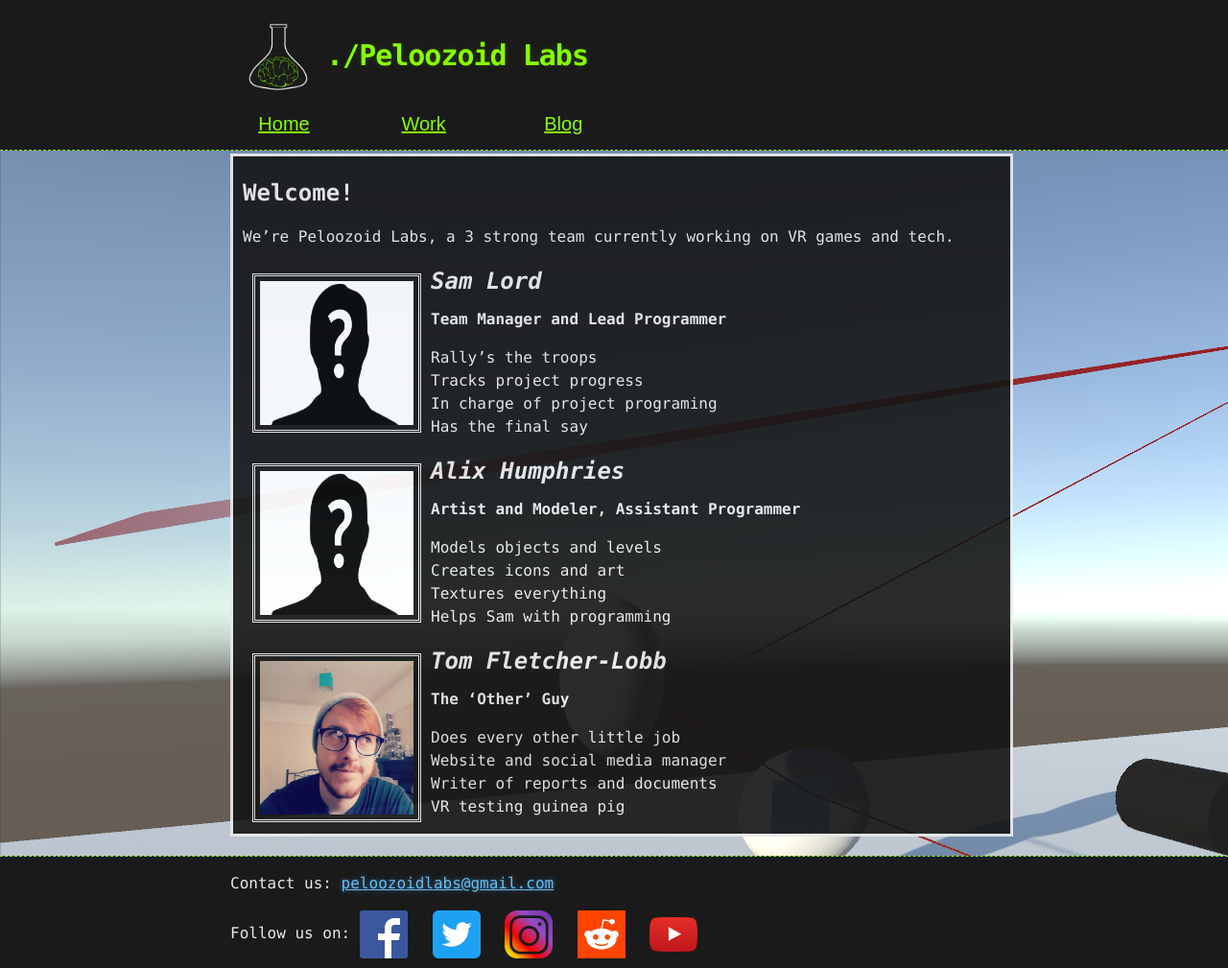
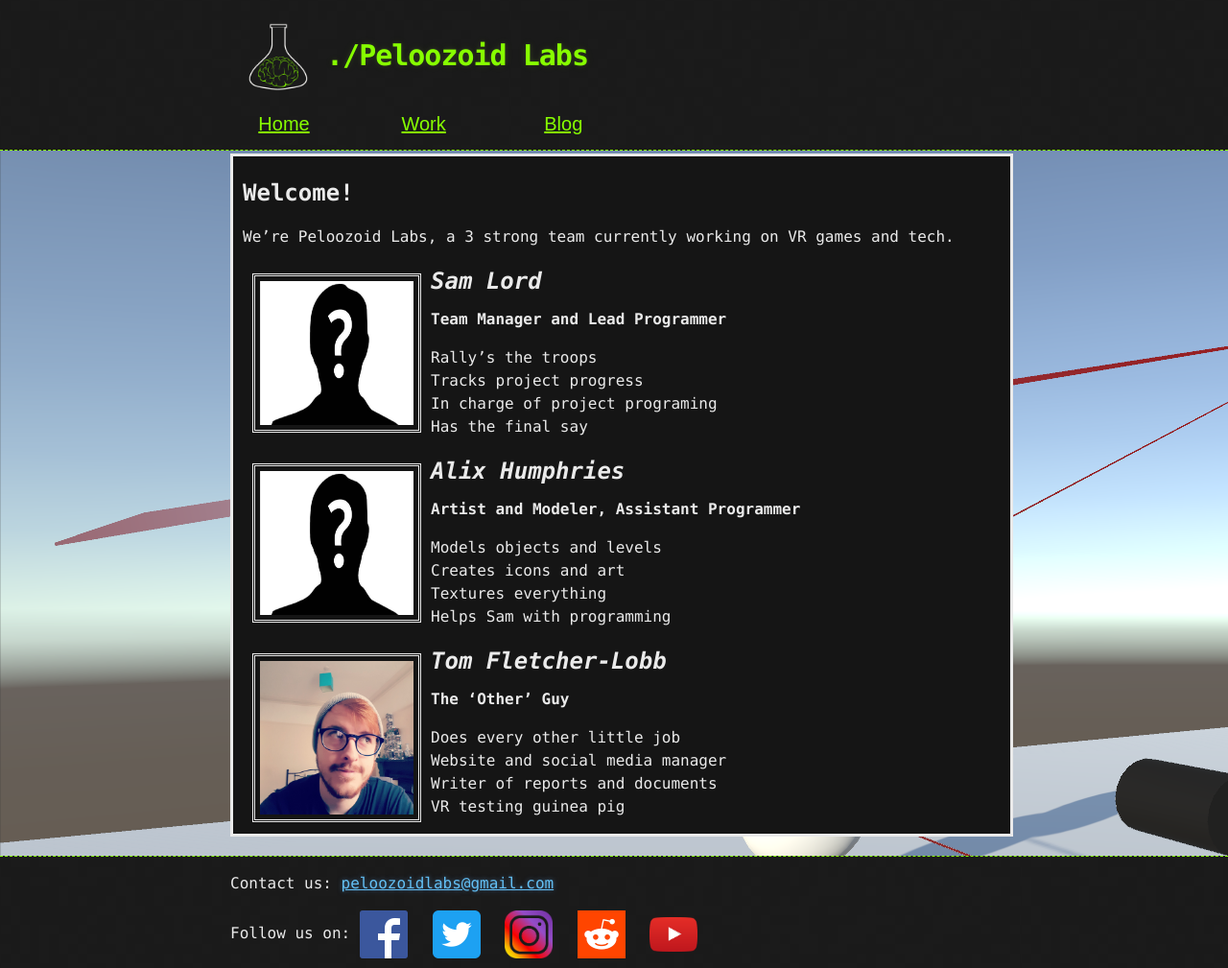
Before and after one commit to Flobb212/www.peloozoid.co.uk, a Jekyll site: the page built from index.md, in a window 1280 px wide and 1009 px high. Shown: the whole window at 96% size. Built offline with Jekyll 4.4.1, drawn with Linux system fonts in a browser that asks for light colours.

Commit message:
Fixed overlap issue
Opacity sets main over header for some reason. Has been removed and problem fixed

```diff
--- a/_sass/jekyll-theme-hacker.scss
+++ b/_sass/jekyll-theme-hacker.scss
@@ -203,15 +203,9 @@
   margin-top: 160px;
   border: solid;
   background: #151515;
-  opacity: 0.9;
   padding-top: 20px;
   padding-left: 10px;
   -webkit-font-smoothing: antialiased;
-}
-
-#main_content::before
-{
-
 }
 
 dt {
```
